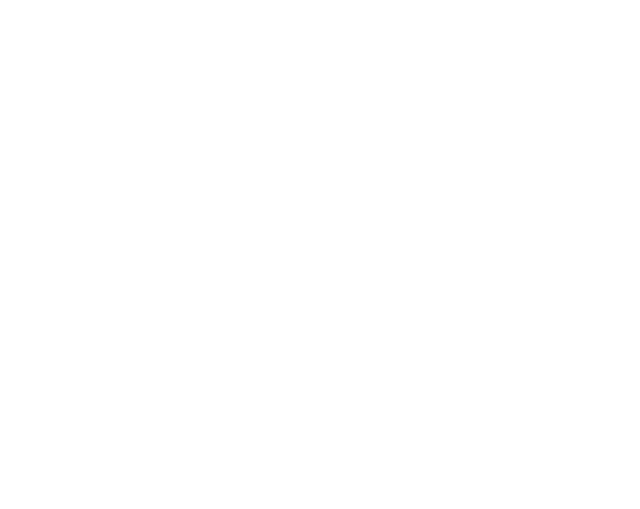
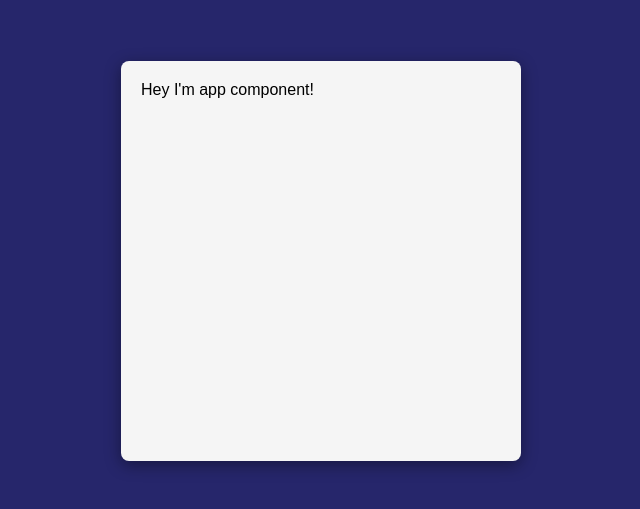
Before and after one commit to JakubStry/tenzies-project, a React (Vite) app: page / in a window 1280 px wide. Shown: the part 139-648 px from the top of the page, without its empty margins (319-959 px from the left). Built offline with nearby package versions, Linux system fonts and the light colour scheme.

Commit message:
Add style to the game container

```diff
--- a/src/App.jsx
+++ b/src/App.jsx
@@ -1,3 +1,5 @@
-function App() {}
+function App() {
+  return <main>Hey I'm app component!</main>;
+}
 
 export default App;
--- a/src/index.css
+++ b/src/index.css
@@ -4,4 +4,19 @@
 
 body {
   margin: 0;
+  background-color: rgb(38, 38, 107);
+  height: 100vh;
+  display: flex;
+  justify-content: center;
+  align-items: center;
+  font-family: sans-serif;
 }
+
+main {
+  background-color: #f5f5f5;
+  width: 400px;
+  height: 400px;
+  border-radius: 8px;
+  padding: 20px;
+  box-shadow: 0 4px 16px rgba(0, 0, 0, 0.4);
+}
```
